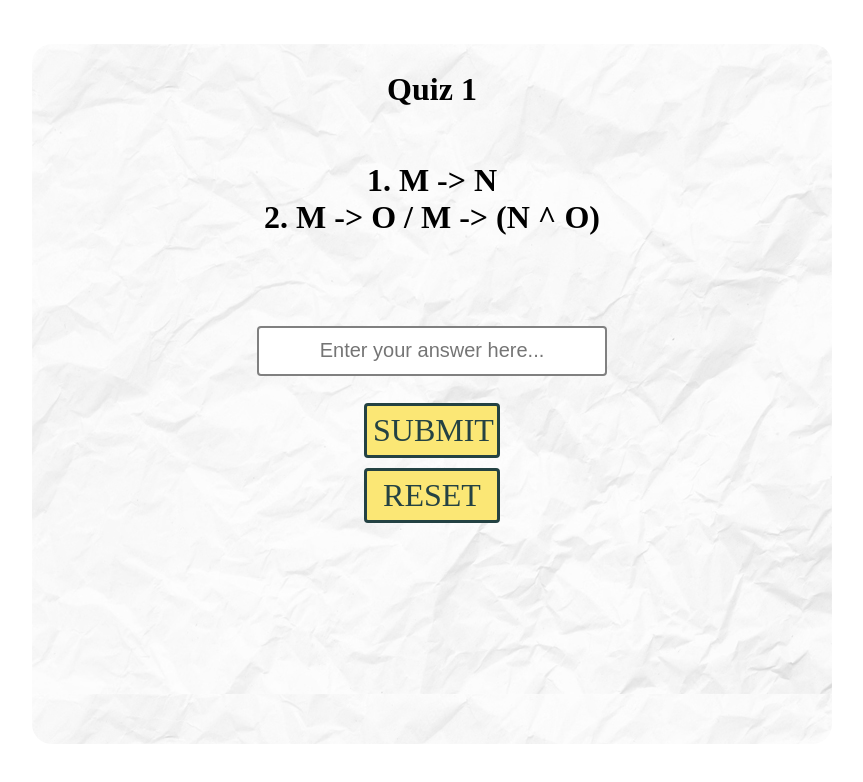
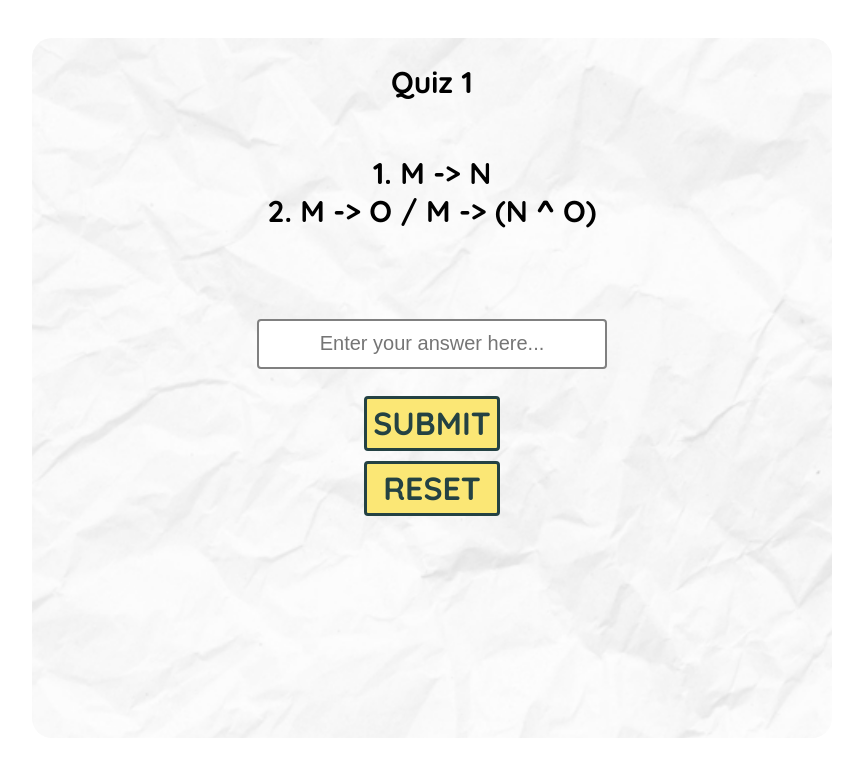
Before and after one commit to MarcDanielEnguero/COSC---Final-Output, a plain HTML site: page main.html in a window 1280 px wide. Shown: the whole page, without its empty margins (208-1071 px from the left). Drawn offline with Linux system fonts and the light colour scheme.

Commit message:
Update maincss.css

```diff
--- a/maincss.css
+++ b/maincss.css
@@ -1,12 +1,15 @@
 @import url('https://fonts.googleapis.com/css2?family=Nunito:ital,wght@0,300;0,400;1,200&display=swap');
 @import url('https://fonts.googleapis.com/css2?family=Quicksand:wght@700&display=swap');
 
-<div style="overflow: scroll; height: 200px;">
-  <!-- Add your content here -->
-</div>
+/*<div style="overflow: scroll; height: 200px;">
+</div>*/
+
+div {
+    overflow: scroll; height: 100vh;
+  }
 
 body{
-    background-image: url("websitebg.jpg");
+    background-image: url("website\ bg.jpg");
     height: 100vh;
     background-size: cover;
     background position: center;
@@ -14,7 +17,6 @@ body{
     background-repeat: no-repeat;
     font-family: 'Quicksand', sans-serif;
     font-size: 15px;
-    height: 100vh;
     overflow: hidden;
     margin: 0;
     align-items: center;
@@ -114,6 +116,10 @@ input:hover {
   }
   .quiz-container{
     background-image: url("quiz-container.jpg");
+    background-size: cover;
+    background position: center;
+    background-attachment: fixed;
+    background-repeat: no-repeat;
     border-radius: 20px;
     box-shadow: 0 0 10 2px rgba(100, 100, 100, 0.1);
     width: 800px;
@@ -126,6 +132,3 @@ input:hover {
 #warning{
     font-size: 200%;
 }
-#end{
-    color: red
-}
```
